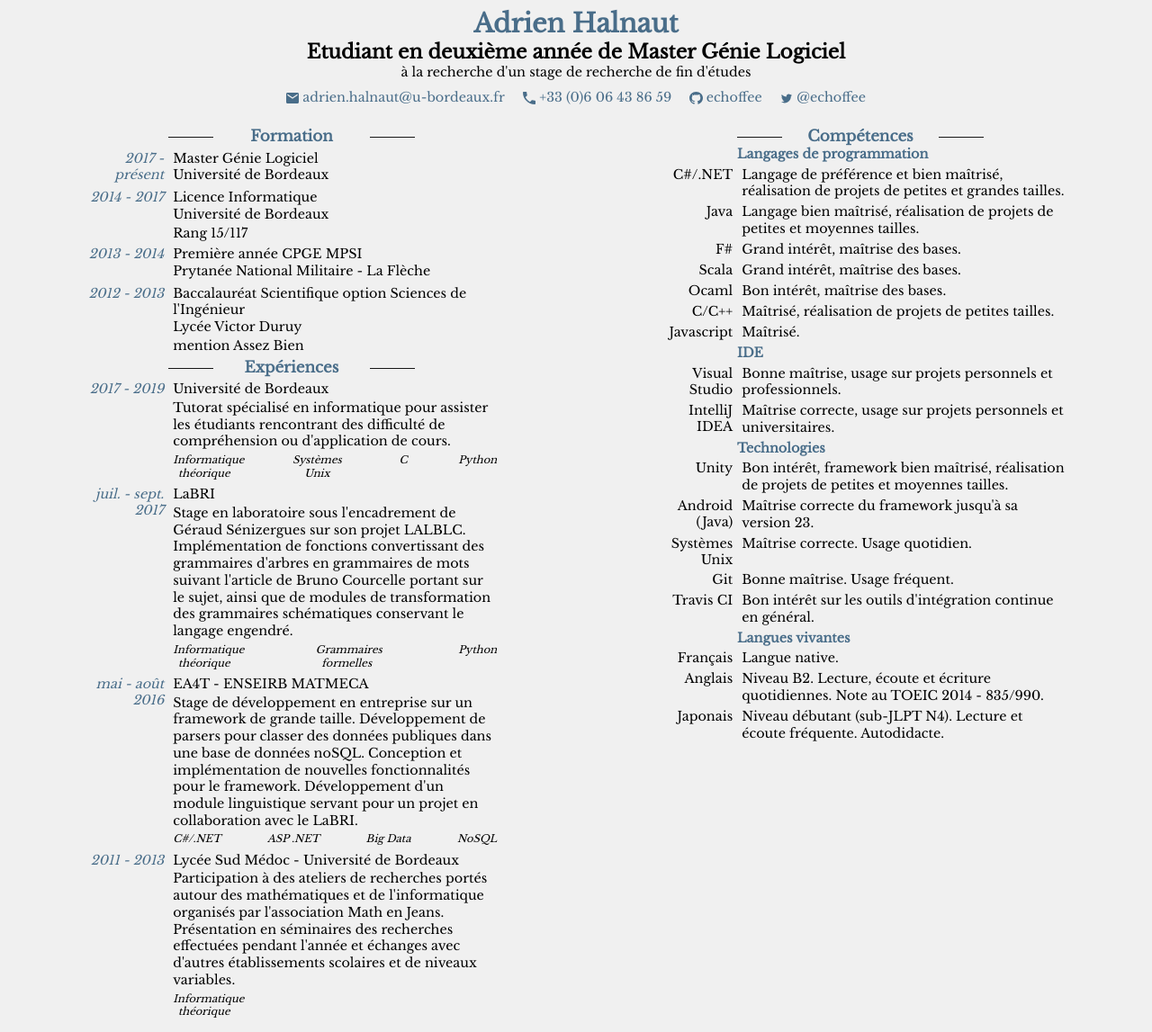
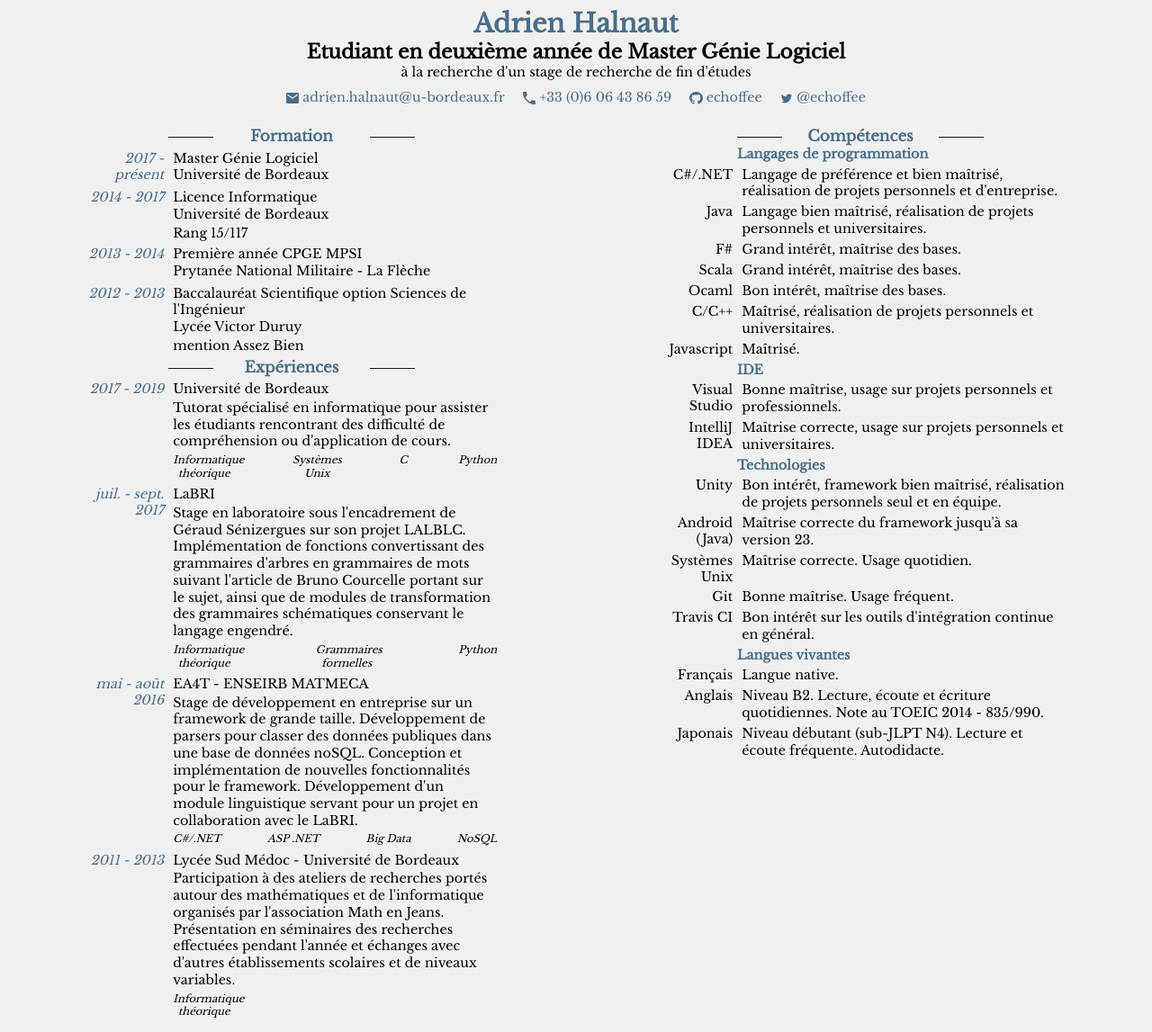
Before and after one commit to eikofee/eikofee.github.io, a Jekyll site: the page built from index.md, in a window 1280 px wide. Shown: the whole page at 90% size. Built offline with Jekyll 4.4.1, drawn with Linux system fonts in a browser that asks for light colours.

Commit message:
Update skills

```diff
--- a/_data/skills.yml
+++ b/_data/skills.yml
@@ -1,9 +1,9 @@
 - category: Langages de programmation
   subs:
       - name: C#/.NET
-        desc: Langage de préférence et bien maîtrisé, réalisation de projets de petites et grandes tailles.
+        desc: Langage de préférence et bien maîtrisé, réalisation de projets personnels et d'entreprise.
       - name: Java
-        desc: Langage bien maîtrisé, réalisation de projets de petites et moyennes tailles.
+        desc: Langage bien maîtrisé, réalisation de projets personnels et universitaires.
       - name: F#
         desc: Grand intérêt, maîtrise des bases.
       - name: Scala
@@ -11,7 +11,7 @@
       - name: Ocaml
         desc: Bon intérêt, maîtrise des bases.
       - name: C/C++
-        desc: Maîtrisé, réalisation de projets de petites tailles.
+        desc: Maîtrisé, réalisation de projets personnels et universitaires.
       - name: Javascript
         desc: Maîtrisé.
 - category: IDE
@@ -23,7 +23,7 @@
 - category: Technologies
   subs:
       - name: Unity
-        desc: Bon intérêt, framework bien maîtrisé, réalisation de projets de petites et moyennes tailles.
+        desc: Bon intérêt, framework bien maîtrisé, réalisation de projets personnels seul et en équipe.
       - name: Android (Java)
         desc: Maîtrise correcte du framework jusqu'à sa version 23.
       - name: Systèmes Unix
```
